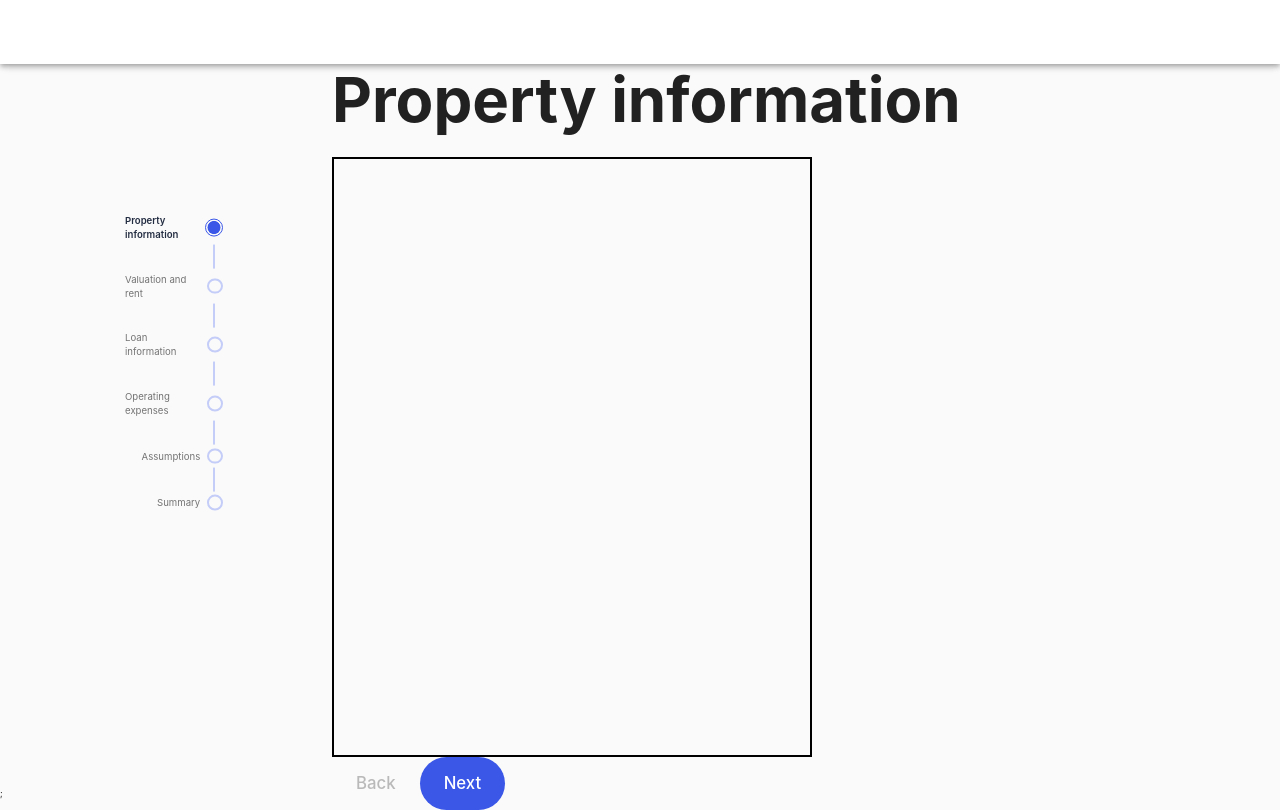
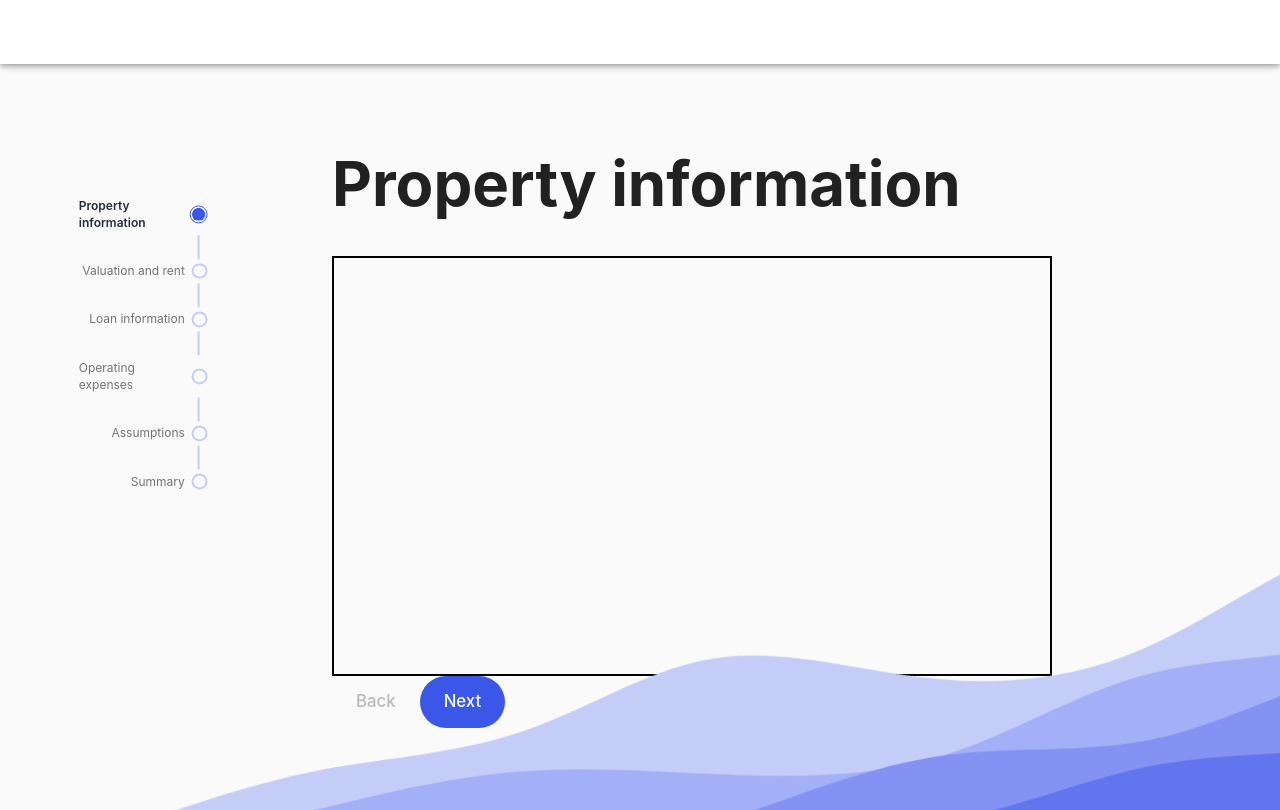
Before and after one commit to KevinNeewen/PropertyAppForm, a React (Create React App) app: page /propertyForm in a window 1280 px wide. Built offline with nearby package versions, Linux system fonts and the light colour scheme.

Commit message:
Add BlueWaveSVG in background

```diff
--- a/src/components/Page/styles.ts
+++ b/src/components/Page/styles.ts
@@ -5,7 +5,7 @@ import { callbackify } from 'util';
 const styles = (theme: Theme): any =>
     createStyles({
         page: {
-            height: '98.5%',
+            height: '100%',
         },
         toolBar: {},
         appBar: {
--- /dev/null
+++ b/src/components/SVG/BlueWaveSvg/index.tsx
@@ -0,0 +1,33 @@
+import { withStyles, WithStyles } from '@material-ui/styles';
+import { classes } from 'istanbul-lib-coverage';
+import React from 'react';
+import styles from './styles';
+
+interface MyProps extends WithStyles<typeof styles> {}
+
+const BlueWaveSvg = (props: MyProps) => (
+    <svg className={props.classes.svg} id="visual" viewBox="0 0 1440 900" width="1440" height="900" version="1.1">
+        <path
+            d="M0 627L34.3 621.3C68.7 615.7 137.3 604.3 205.8 603.2C274.3 602 342.7 611 411.2 600.3C479.7 589.7 548.3 559.3 617 561.7C685.7 564 754.3 599 823 618.8C891.7 638.7 960.3 643.3 1028.8 628.5C1097.3 613.7 1165.7 579.3 1234.2 562.8C1302.7 546.3 1371.3 547.7 1405.7 548.3L1440 549L1440 901L1405.7 901C1371.3 901 1302.7 901 1234.2 901C1165.7 901 1097.3 901 1028.8 901C960.3 901 891.7 901 823 901C754.3 901 685.7 901 617 901C548.3 901 479.7 901 411.2 901C342.7 901 274.3 901 205.8 901C137.3 901 68.7 901 34.3 901L0 901Z"
+            fill="#c4ccf8"
+        ></path>
+        <path
+            d="M0 656L34.3 653.3C68.7 650.7 137.3 645.3 205.8 640.8C274.3 636.3 342.7 632.7 411.2 640.2C479.7 647.7 548.3 666.3 617 680.8C685.7 695.3 754.3 705.7 823 696.8C891.7 688 960.3 660 1028.8 653.2C1097.3 646.3 1165.7 660.7 1234.2 655.8C1302.7 651 1371.3 627 1405.7 615L1440 603L1440 901L1405.7 901C1371.3 901 1302.7 901 1234.2 901C1165.7 901 1097.3 901 1028.8 901C960.3 901 891.7 901 823 901C754.3 901 685.7 901 617 901C548.3 901 479.7 901 411.2 901C342.7 901 274.3 901 205.8 901C137.3 901 68.7 901 34.3 901L0 901Z"
+            fill="#a3aff6"
+        ></path>
+        <path
+            d="M0 717L34.3 707.8C68.7 698.7 137.3 680.3 205.8 684.7C274.3 689 342.7 716 411.2 726.2C479.7 736.3 548.3 729.7 617 719.2C685.7 708.7 754.3 694.3 823 697C891.7 699.7 960.3 719.3 1028.8 717.5C1097.3 715.7 1165.7 692.3 1234.2 687C1302.7 681.7 1371.3 694.3 1405.7 700.7L1440 707L1440 901L1405.7 901C1371.3 901 1302.7 901 1234.2 901C1165.7 901 1097.3 901 1028.8 901C960.3 901 891.7 901 823 901C754.3 901 685.7 901 617 901C548.3 901 479.7 901 411.2 901C342.7 901 274.3 901 205.8 901C137.3 901 68.7 901 34.3 901L0 901Z"
+            fill="#8392f3"
+        ></path>
+        <path
+            d="M0 779L34.3 772.3C68.7 765.7 137.3 752.3 205.8 753.8C274.3 755.3 342.7 771.7 411.2 769.7C479.7 767.7 548.3 747.3 617 745.7C685.7 744 754.3 761 823 761C891.7 761 960.3 744 1028.8 743.2C1097.3 742.3 1165.7 757.7 1234.2 760C1302.7 762.3 1371.3 751.7 1405.7 746.3L1440 741L1440 901L1405.7 901C1371.3 901 1302.7 901 1234.2 901C1165.7 901 1097.3 901 1028.8 901C960.3 901 891.7 901 823 901C754.3 901 685.7 901 617 901C548.3 901 479.7 901 411.2 901C342.7 901 274.3 901 205.8 901C137.3 901 68.7 901 34.3 901L0 901Z"
+            fill="#6175ee"
+        ></path>
+        <path
+            d="M0 845L34.3 843.8C68.7 842.7 137.3 840.3 205.8 842.5C274.3 844.7 342.7 851.3 411.2 848.3C479.7 845.3 548.3 832.7 617 825C685.7 817.3 754.3 814.7 823 817.3C891.7 820 960.3 828 1028.8 831.3C1097.3 834.7 1165.7 833.3 1234.2 831.8C1302.7 830.3 1371.3 828.7 1405.7 827.8L1440 827L1440 901L1405.7 901C1371.3 901 1302.7 901 1234.2 901C1165.7 901 1097.3 901 1028.8 901C960.3 901 891.7 901 823 901C754.3 901 685.7 901 617 901C548.3 901 479.7 901 411.2 901C342.7 901 274.3 901 205.8 901C137.3 901 68.7 901 34.3 901L0 901Z"
+            fill="#3a57e8"
+        ></path>
+    </svg>
+);
+
+export default withStyles(styles)(BlueWaveSvg);
--- /dev/null
+++ b/src/components/SVG/BlueWaveSvg/styles.ts
@@ -0,0 +1,9 @@
+import { Theme } from '@material-ui/core';
+import { createStyles } from '@material-ui/styles';
+
+const styles = (theme: Theme) =>
+    createStyles({
+        svg: {},
+    });
+
+export default styles;
--- a/src/containers/PropertyFormPage/index.tsx
+++ b/src/containers/PropertyFormPage/index.tsx
@@ -6,6 +6,7 @@ import Button from '../../components/Button';
 import Header from '../../components/Header';
 import { WithStyles, withStyles } from '@material-ui/styles';
 import styles from './styles';
+import BlueWaveSvg from '../../components/SVG/BlueWaveSvg';
 
 interface MyProps extends WithStyles<typeof styles> {}
 
@@ -37,9 +38,10 @@ const PropertyFormPage = (props: MyProps) => {
 
     return (
         <Page appBarContent={<div></div>}>
-            <Grid container direction="row">
+            <BlueWaveSvg classes={{ svg: classes.blueWaveSvg }} />
+            <Grid classes={{ root: classes.formPageGrid }} container direction="row">
                 <Grid item xs={3}>
-                    <Container classes={{ root: classes.stepperContainer }} maxWidth="md">
+                    <Container classes={{ root: classes.stepperContainer }} fixed>
                         <Stepper //
                             classes={{ root: classes.stepperBar }}
                             activeStep={activeStep}
@@ -61,7 +63,8 @@ const PropertyFormPage = (props: MyProps) => {
                         </Stepper>
                     </Container>
                 </Grid>
-                <Grid item xs={9}>
+                <Grid classes={{ root: classes.formSectionDetail }} item xs={9}>
+                    <Container classes={{ root: classes.formSectionDetailContainer }} disableGutters fixed>
                         <Header variant="h1">{PropertyFormStepsToDescriptionMap[activeStep]}</Header>
                         <div className={classes.form}></div>
                         <div>
@@ -78,6 +81,7 @@ const PropertyFormPage = (props: MyProps) => {
                                 {activeStep === steps.length - 1 ? 'Submit' : 'Next'}
                             </Button>
                         </div>
+                    </Container>
                 </Grid>
             </Grid>
         </Page>
--- a/src/containers/PropertyFormPage/styles.ts
+++ b/src/containers/PropertyFormPage/styles.ts
@@ -1,19 +1,37 @@
 import { Theme } from '@material-ui/core';
 import { createStyles } from '@material-ui/styles';
-import { relative } from 'path';
+import { rootCertificates } from 'tls';
 
 const styles = (theme: Theme) =>
     createStyles({
+        blueWaveSvg: {
+            position: 'fixed',
+            right: '-20rem',
+            bottom: '-15rem',
+            transform: 'rotate(-10deg)',
+            // height: '100%',
+            // width: '100%',
+        },
+        formPageGrid: {
+            height: '100%',
+        },
+        formSectionDetail: {
+            paddingTop: '7rem',
+        },
+        formSectionDetailContainer: {
+            marginLeft: 0,
+        },
         form: {
-            height: '50rem',
-            width: '40rem',
+            height: '35rem',
+            width: '60rem',
             border: '2px solid black',
+            marginTop: '3rem',
         },
         stepperBar: {
             backgroundColor: 'inherit',
             position: 'absolute',
-            top: '40%',
-            left: '50%',
+            top: '35%',
+            left: '40%',
             transform: 'translate(-50%,-50%)',
         },
         stepperContainer: {
@@ -48,7 +66,7 @@ const styles = (theme: Theme) =>
                 '&-labelContainer': {
                     width: 'auto',
                     '& span': {
-                        fontSize: '.8rem',
+                        fontSize: '1rem',
                     },
                 },
                 '&-iconContainer': {
@@ -73,7 +91,6 @@ const styles = (theme: Theme) =>
                             fill: theme.palette.primary.main,
                             border: 'none',
                             fontSize: '1.4rem',
-                            // border: `2px solid ${theme.palette.primary.main}`,
                         },
                     },
                 },
--- a/src/index.css
+++ b/src/index.css
@@ -8,11 +8,11 @@ body {
 
 body > div {
     height: 100%;
+    overflow: hidden;
 }
-
 html {
+    font-size: 12px;
     height: 100%;
-    font-size: 12px;
 }
 
 code {
--- a/src/theme.ts
+++ b/src/theme.ts
@@ -12,6 +12,9 @@ export const theme = createTheme({
         h1: {
             fontWeight: 700,
         },
+        h2: {
+            fontWeight: 600,
+        },
         h4: {
             fontWeight: 600,
         },
```
Lines whose indentation alone changed are shown as unchanged.
